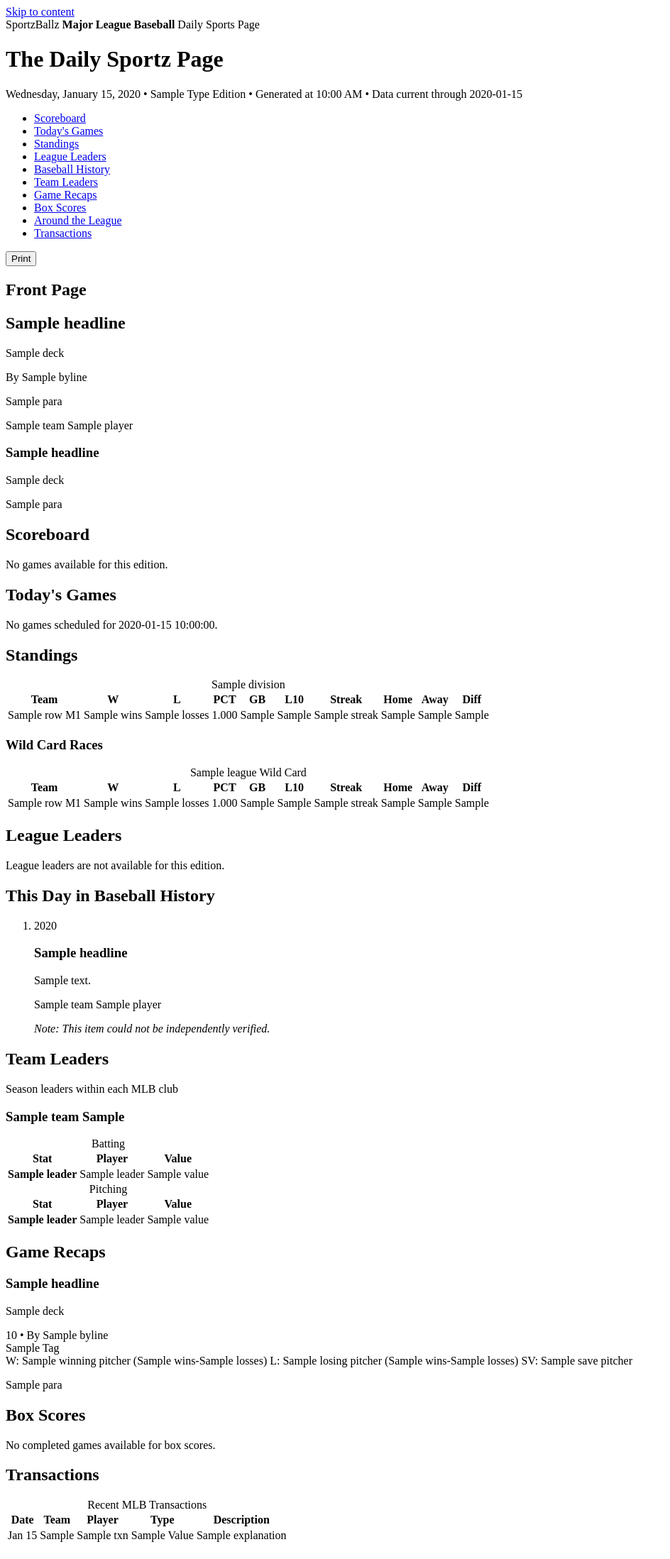
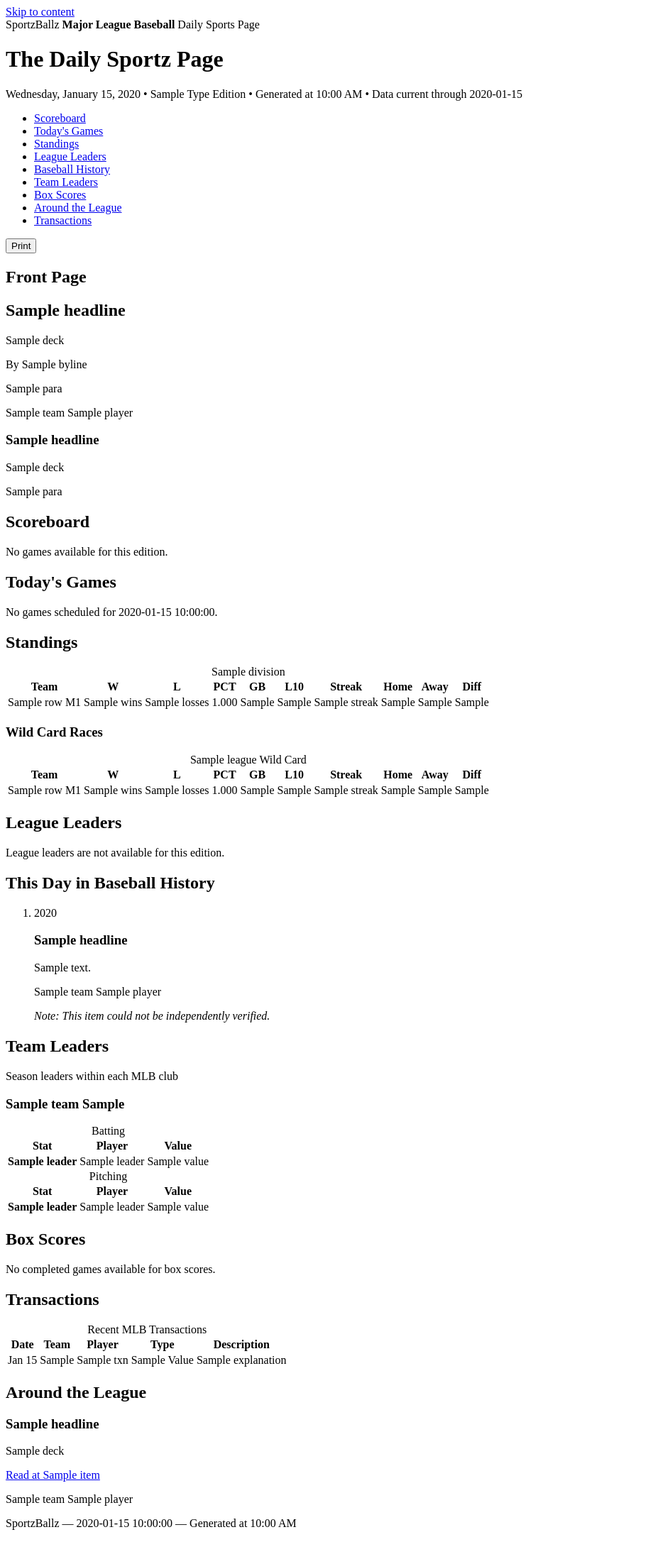
Before and after one commit to sportzballz/sportzpage, a Python web app: template templates/index.html.j2 in a window 1280 px wide. Shown: the top 2197 px of the page at 71% size, without its empty margins (0-944 px from the left). After the commit the page ends 2156 px from the top, so only its background shows below. Run offline with Jinja, Linux system fonts and the light colour scheme; the template is opened without the code that fills it: most values are stand-ins (such as "Sample title", 1, 10 or a date in 2020).

Commit message:
Remove Game Recaps section

```diff
--- a/static/css/daily-sports-page.css
+++ b/static/css/daily-sports-page.css
@@ -1412,7 +1412,6 @@ caption,
   #league-leaders { grid-column: span 6; }
   #history { grid-column: span 6; }
   #team-leaders { grid-column: 1 / -1; }
-  #game-recaps { grid-column: span 8; }
   #box-scores { grid-column: 1 / -1; }
   #transactions,
   #around-the-league { grid-column: 1 / -1; }
@@ -1456,7 +1455,6 @@ caption,
   #front-page,
   #standings,
   #team-leaders,
-  #game-recaps,
   #box-scores,
   #around-the-league { grid-column: 1 / -1; }
 
--- a/templates/index.html.j2
+++ b/templates/index.html.j2
@@ -29,7 +29,6 @@
       <li><a href="#league-leaders">League Leaders</a></li>
       <li><a href="#history">Baseball History</a></li>
       <li><a href="#team-leaders">Team Leaders</a></li>
-      <li><a href="#game-recaps">Game Recaps</a></li>
       <li><a href="#box-scores">Box Scores</a></li>
       <li><a href="#around-the-league">Around the League</a></li>
       <li><a href="#transactions">Transactions</a></li>
@@ -44,7 +43,6 @@
     {% include "sections/league-leaders.html.j2" %}
     {% include "sections/history.html.j2" %}
     {% include "sections/team-leaders.html.j2" %}
-    {% include "sections/game-recaps.html.j2" %}
     {% include "sections/box-scores.html.j2" %}
     {% include "sections/transactions.html.j2" %}
     {% include "sections/around-the-league.html.j2" %}
```
Also changed, not shown: tests/integration/test_full_pipeline.py (+0 -1 lines), tests/unit/test_renderer.py (+0 -1 lines).
